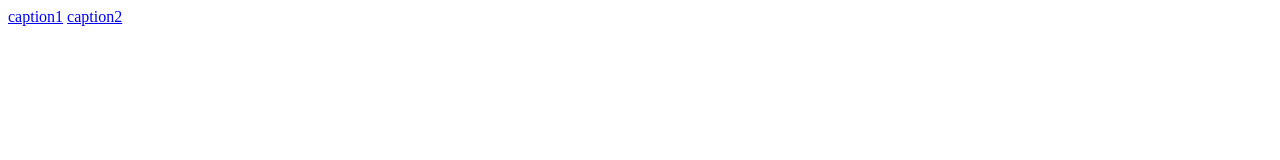
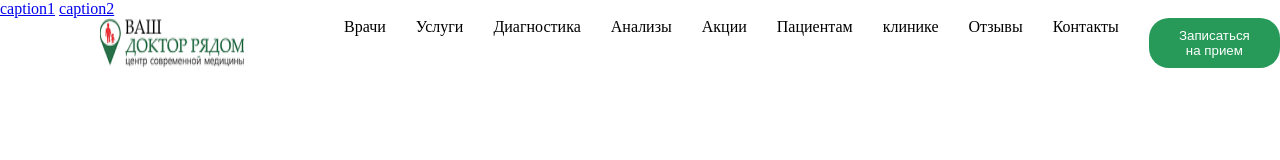
Before and after one commit to abulqosimibroimov5/home-task-16-teamlead, a plain HTML site: page index.html in a window 1280 px wide. Drawn offline with Linux system fonts and the light colour scheme.

Commit message:
salom-salom2

```diff
--- a/index.html
+++ b/index.html
@@ -9,5 +9,20 @@
 <body>
     <a href="./index.html">caption1</a>
     <a href="./abduvochid/abdu.html">caption2</a>
+    <div class="salom">
+        <img src="./image 1.png" alt="">
+        <div class="salom1">
+            <p>Врачи</p>
+            <p>Услуги</p>
+            <p>Диагностика</p>
+            <p>Анализы</p>
+            <p>Акции</p>
+            <p>Пациентам</p>
+            <p>клинике</p>
+            <p>Отзывы</p>
+            <p>Контакты</p>
+            <button class="salom2">Записаться на прием</button>
+        </div>
+    </div>
 </body>
 </html>
--- a/style.css
+++ b/style.css
@@ -0,0 +1,19 @@
+*{
+    margin: 0;
+}
+.salom{
+    margin-left: 100px;
+    display: flex;
+}
+.salom1{
+    margin-left: 100px;
+    gap: 30px;
+    display: flex;
+}
+.salom2{
+    padding: 10px 30px;
+    background-color: #279A59;
+    color: white;
+    border: none;
+    border-radius: 20px;
+}
```
Also changed, not shown: image 1.png (added).
